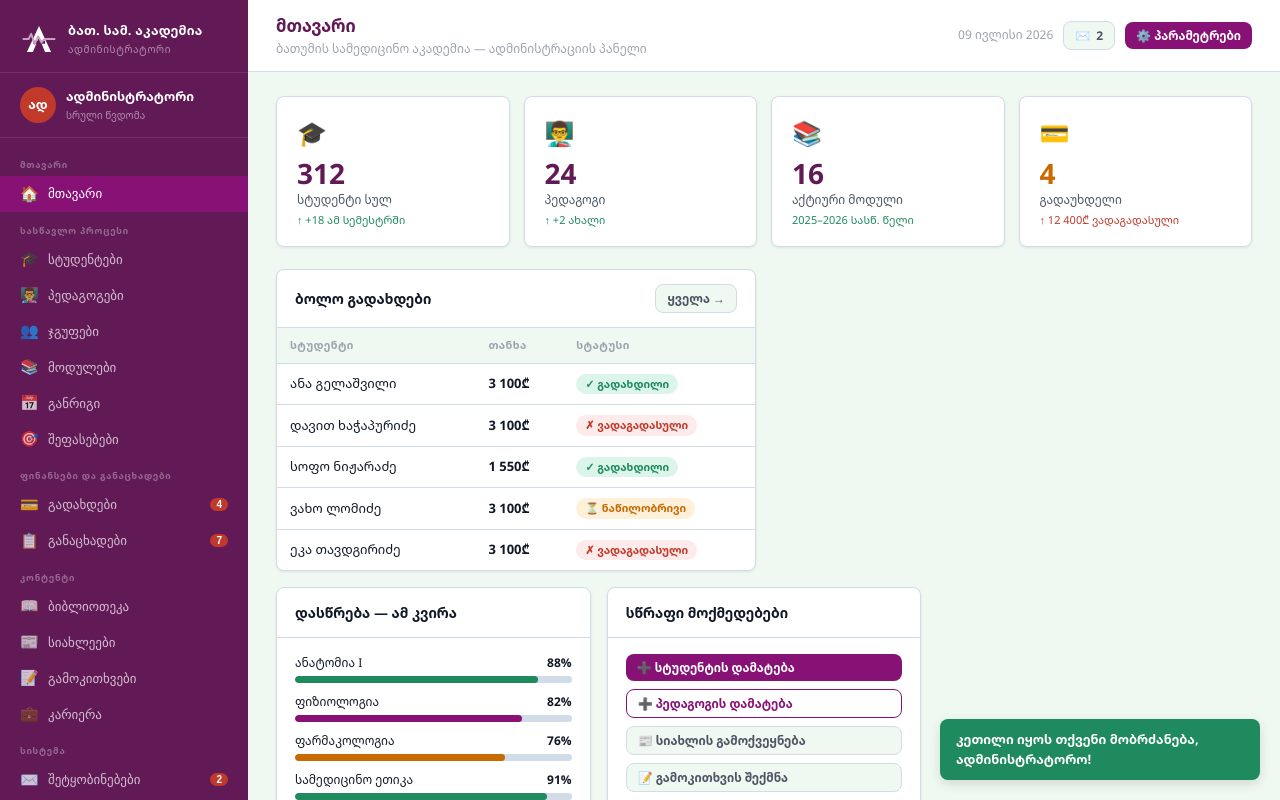
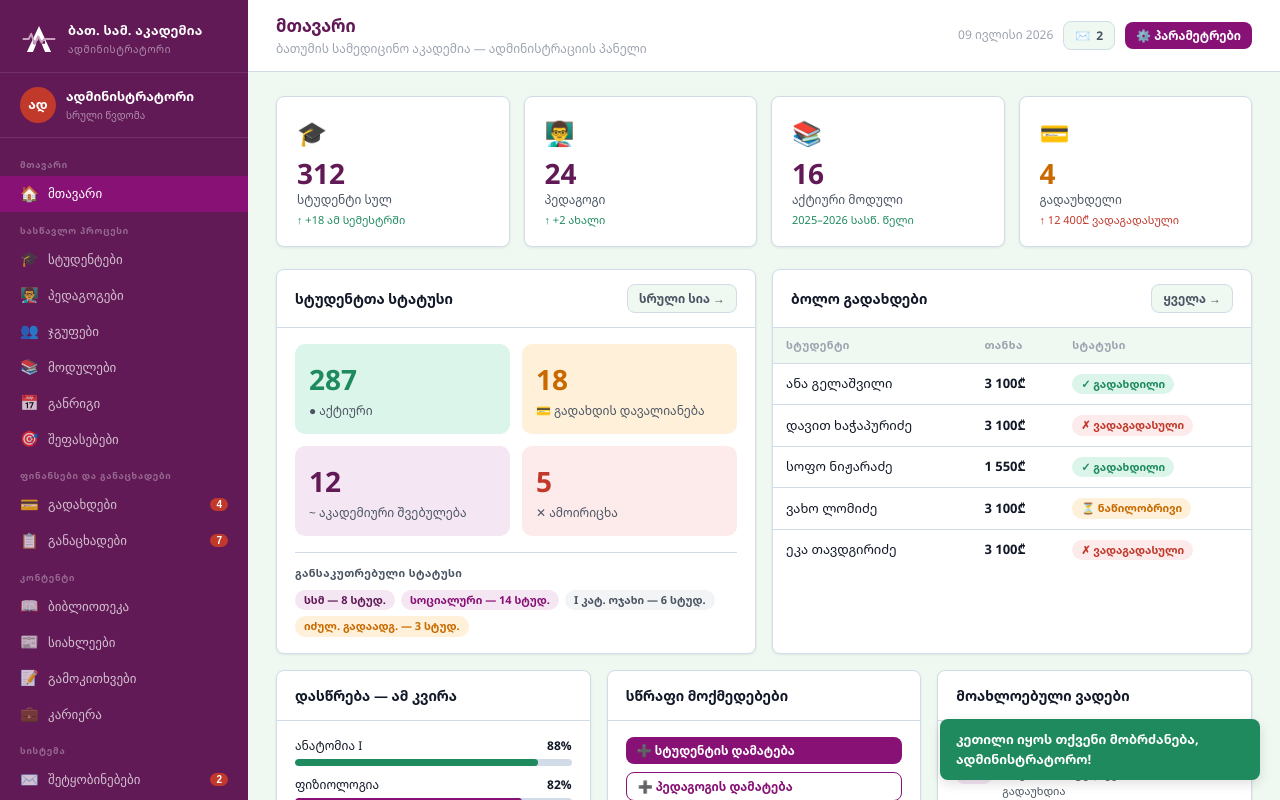
Before and after one commit to rati-bar/batumimed, a plain HTML site: page wireframes/admin.html in a window 1280 px wide. Both pictures are taken after a click on the button "შესვლა". Drawn offline with Linux system fonts and the light colour scheme.

Commit message:
feat: add student-status and upcoming-deadlines cards to admin home
Co-authored-by: Claude <noreply@anthropic.com>

```diff
--- a/wireframes/admin.html
+++ b/wireframes/admin.html
@@ -241,6 +241,38 @@ textarea.fi{resize:vertical;min-height:80px}
   </div>
   <div class="g2" style="margin-bottom:16px">
     <div class="card">
+      <div class="ch"><div class="ct">სტუდენტთა სტატუსი</div><button class="btn btn-n btn-sm" onclick="go('students',null,'სტუდენტები')">სრული სია →</button></div>
+      <div class="cb">
+        <div style="display:grid;grid-template-columns:1fr 1fr;gap:12px;margin-bottom:16px">
+          <div style="background:var(--green-lt);border-radius:10px;padding:14px;cursor:pointer" onclick="go('students',null,'სტუდენტები')">
+            <div style="font-size:28px;font-weight:800;color:var(--green)">287</div>
+            <div style="font-size:12px;color:var(--text2);margin-top:2px">● აქტიური</div>
+          </div>
+          <div style="background:var(--amber-lt);border-radius:10px;padding:14px;cursor:pointer" onclick="go('students',null,'სტუდენტები')">
+            <div style="font-size:28px;font-weight:800;color:var(--amber)">18</div>
+            <div style="font-size:12px;color:var(--text2);margin-top:2px">💳 გადახდის დავალიანება</div>
+          </div>
+          <div style="background:#f5e6f3;border-radius:10px;padding:14px;cursor:pointer" onclick="go('students',null,'სტუდენტები')">
+            <div style="font-size:28px;font-weight:800;color:var(--navy)">12</div>
+            <div style="font-size:12px;color:var(--text2);margin-top:2px">~ აკადემიური შვებულება</div>
+          </div>
+          <div style="background:var(--red-lt);border-radius:10px;padding:14px;cursor:pointer" onclick="go('students',null,'სტუდენტები')">
+            <div style="font-size:28px;font-weight:800;color:var(--red)">5</div>
+            <div style="font-size:12px;color:var(--text2);margin-top:2px">✕ ამოირიცხა</div>
+          </div>
+        </div>
+        <div style="border-top:1px solid var(--border);padding-top:12px">
+          <div style="font-size:11px;font-weight:700;color:var(--text2);margin-bottom:8px;text-transform:uppercase;letter-spacing:.4px">განსაკუთრებული სტატუსი</div>
+          <div style="display:flex;flex-wrap:wrap;gap:6px">
+            <span class="bd bd-p">სსმ — 8 სტუდ.</span>
+            <span class="bd bd-b">სოციალური — 14 სტუდ.</span>
+            <span class="bd bd-n">I კატ. ოჯახი — 6 სტუდ.</span>
+            <span class="bd bd-a">იძულ. გადაადგ. — 3 სტუდ.</span>
+          </div>
+        </div>
+      </div>
+    </div>
+    <div class="card">
       <div class="ch"><div class="ct">ბოლო გადახდები</div><button class="btn btn-n btn-sm" onclick="go('payments',null,'გადახდები')">ყველა →</button></div>
       <div class="cb" style="padding:0">
         <table><thead><tr><th>სტუდენტი</th><th>თანხა</th><th>სტატუსი</th></tr></thead>
@@ -272,6 +304,43 @@ textarea.fi{resize:vertical;min-height:80px}
         <button class="btn btn-n btn-sm" style="justify-content:flex-start" onclick="go('news',null,'სიახლეები');setTimeout(addNewsModal,300)">📰 სიახლის გამოქვეყნება</button>
         <button class="btn btn-n btn-sm" style="justify-content:flex-start" onclick="go('surveys',null,'გამოკითხვები');setTimeout(addSurveyModal,300)">📝 გამოკითხვის შექმნა</button>
         <button class="btn btn-n btn-sm" style="justify-content:flex-start" onclick="go('messages',null,'შეტყობინებები');setTimeout(composeModal,300)">✉️ მასობრივი შეტყობინება</button>
+      </div>
+    </div>
+    <div class="card">
+      <div class="ch"><div class="ct">მოახლოებული ვადები</div></div>
+      <div class="cb" style="display:flex;flex-direction:column;gap:0">
+        <div style="display:flex;align-items:flex-start;gap:10px;padding:10px 0;border-bottom:1px solid var(--border)">
+          <div style="min-width:36px;text-align:center;background:#f5e6f3;border-radius:8px;padding:4px 0">
+            <div style="font-size:16px;font-weight:800;color:var(--navy);line-height:1">14</div>
+            <div style="font-size:9px;color:var(--text2)">ივლ</div>
+          </div>
+          <div><div style="font-size:13px;font-weight:600">გადახდის ბოლო ვადა</div><div style="font-size:11px;color:var(--text2)">II სემ. — 18 სტუდ. ჯერ არ გადაუხდია</div></div>
+          <span class="bd bd-r" style="margin-left:auto;flex-shrink:0">5 დღე</span>
+        </div>
+        <div style="display:flex;align-items:flex-start;gap:10px;padding:10px 0;border-bottom:1px solid var(--border)">
+          <div style="min-width:36px;text-align:center;background:#f5e6f3;border-radius:8px;padding:4px 0">
+            <div style="font-size:16px;font-weight:800;color:var(--navy);line-height:1">20</div>
+            <div style="font-size:9px;color:var(--text2)">ივლ</div>
+          </div>
+          <div><div style="font-size:13px;font-weight:600">საბოლოო გამოცდები — ჯგ. 601</div><div style="font-size:11px;color:var(--text2)">ანატომია, ფიზიოლოგია, ფარმ.</div></div>
+          <span class="bd bd-a" style="margin-left:auto;flex-shrink:0">11 დღე</span>
+        </div>
+        <div style="display:flex;align-items:flex-start;gap:10px;padding:10px 0;border-bottom:1px solid var(--border)">
+          <div style="min-width:36px;text-align:center;background:#f5e6f3;border-radius:8px;padding:4px 0">
+            <div style="font-size:16px;font-weight:800;color:var(--navy);line-height:1">31</div>
+            <div style="font-size:9px;color:var(--text2)">ივლ</div>
+          </div>
+          <div><div style="font-size:13px;font-weight:600">სემესტრის დასასრული</div><div style="font-size:11px;color:var(--text2)">2025–2026 II სემესტრი</div></div>
+          <span class="bd bd-b" style="margin-left:auto;flex-shrink:0">22 დღე</span>
+        </div>
+        <div style="display:flex;align-items:flex-start;gap:10px;padding:10px 0">
+          <div style="min-width:36px;text-align:center;background:#f5e6f3;border-radius:8px;padding:4px 0">
+            <div style="font-size:16px;font-weight:800;color:var(--navy);line-height:1">01</div>
+            <div style="font-size:9px;color:var(--text2)">სექ</div>
+          </div>
+          <div><div style="font-size:13px;font-weight:600">ახალი სემესტრის დაწყება</div><div style="font-size:11px;color:var(--text2)">2026–2027 I სემესტრი</div></div>
+          <span class="bd bd-g" style="margin-left:auto;flex-shrink:0">53 დღე</span>
+        </div>
       </div>
     </div>
   </div>
```
